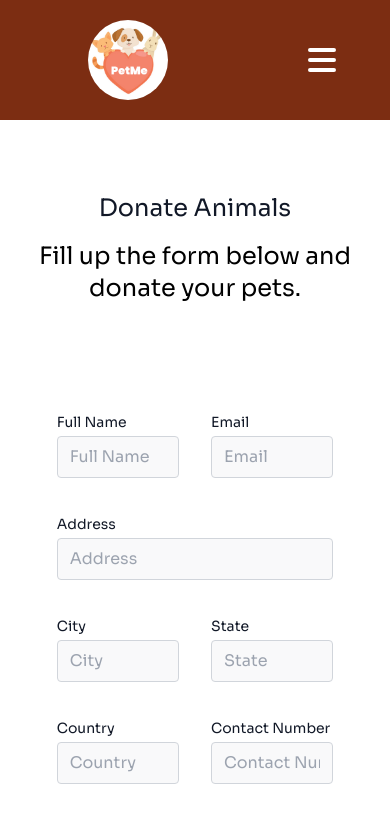
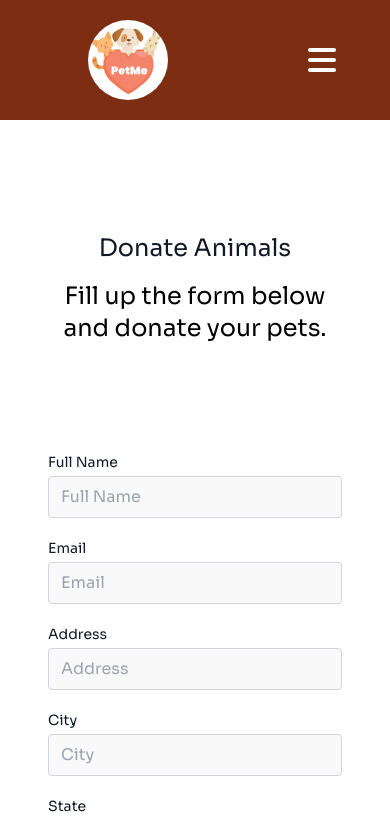
Before and after one commit to akshitagupta15june/PetMe, a React (Vite) app: page /donateanimals in a window 390 px wide. Shown: the top 818 px of the page. Built offline with nearby package versions, Linux system fonts and the light colour scheme.

Commit message:
refactor: improve responsiveness on donateform for mobile

```diff
--- a/package.json
+++ b/package.json
@@ -10,7 +10,7 @@
     "test": "vitest",
     "test:ui": "vitest --ui",
     "coverage": "vitest run --coverage",
-    "lint": "eslint --no-inline-config --no-error-on-unmatched-pattern -c .eslintrc.json . --ext .js,.jsx",
+    "lint": "eslint -c .eslintrc.cjs . --ext .js,.jsx",
     "lint:styles": "npx stylelint '**/*.css'"
   },
   "dependencies": {
--- a/src/components/DonateForms/index.jsx
+++ b/src/components/DonateForms/index.jsx
@@ -4,7 +4,7 @@ import inputs from '../../helpers/inputsForDonateForms';
 
 function DonateForms() {
   return (
-    <section className="flex flex-col items-center gap-10">
+    <section className="flex flex-col items-center gap-10 p-10 w-full">
 
       <div className="text-center my-10">
 
@@ -21,7 +21,7 @@ function DonateForms() {
         id="survey-form"
         action="https://formspree.io/f/xayaokzl"
         method="POST"
-        className="grid grid-cols-2 w-3/4 gap-4 lg:w-1/2 md:w-2/3"
+        className="w-full lg:grid lg:grid-cols-2 gap-4 lg:w-1/2 md:w-2/3"
       >
         { inputs
           .map((inputText, index) => <FormsInput text={inputText} key={inputText} index={index} />)}
```
Also changed, not shown: 1 other file (tests, documents, lock files or other folders).
